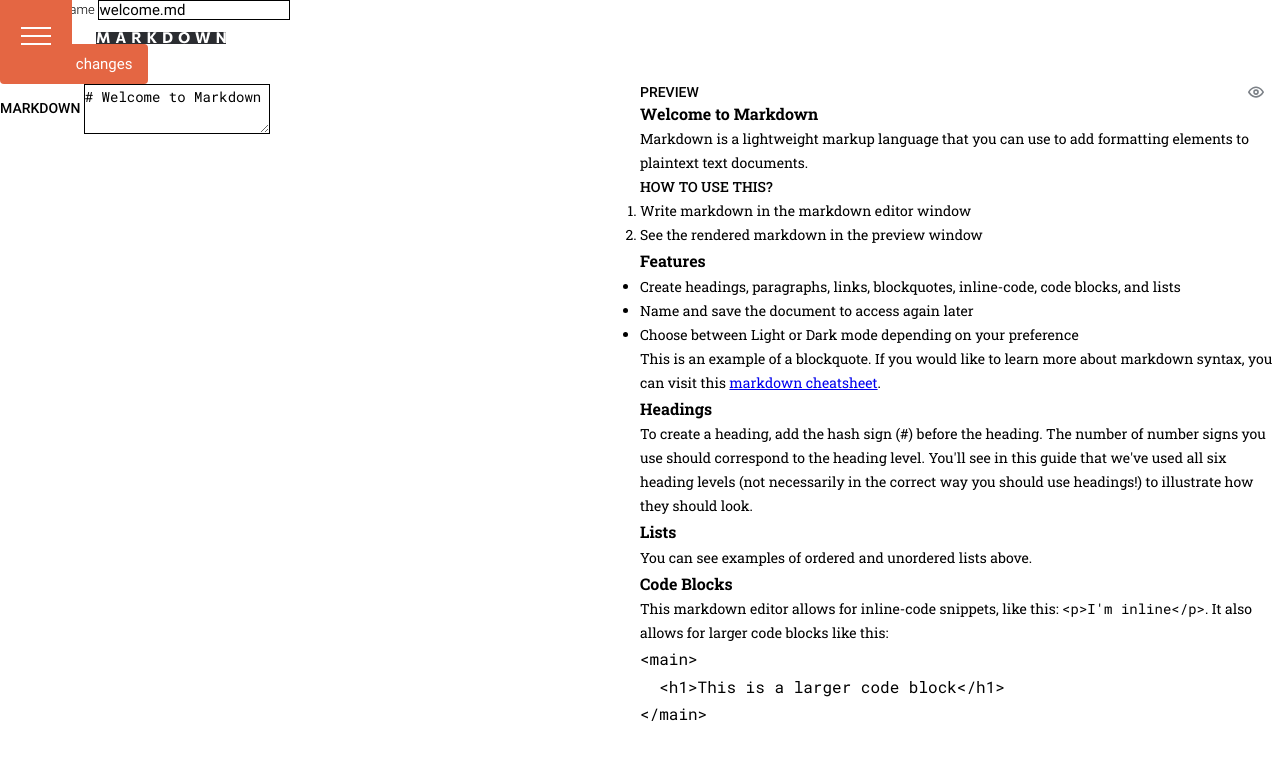
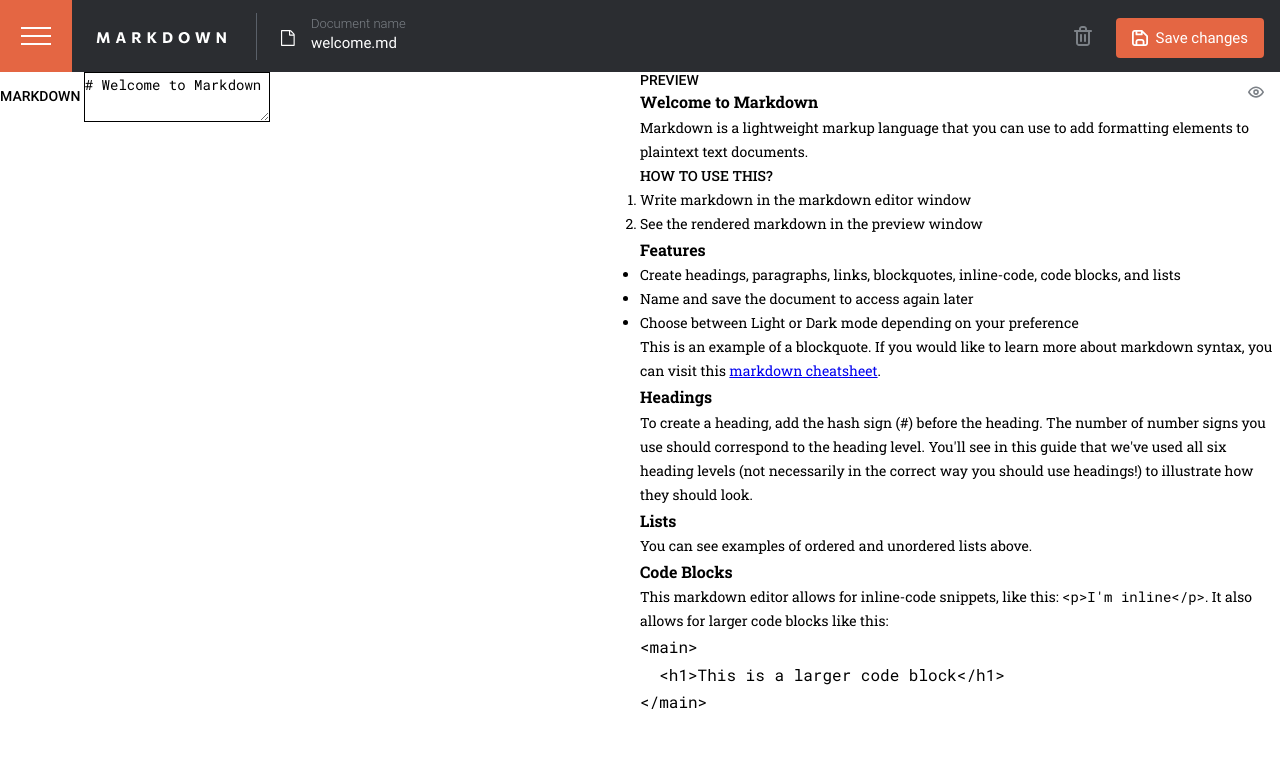
Before and after one commit to webdevbynight/in-browser-markdown-editor, a website with bundled scripts: page index.html in a window 1280 px wide. Built offline with nearby package versions, Linux system fonts and the light colour scheme; files whose address does not match are found by name.

Commit message:
Styled app bar

```diff
--- a/sass/_variables.scss
+++ b/sass/_variables.scss
@@ -28,8 +28,10 @@
     --colour-900: #1d1f22;
     --colour-1000: #151619;
     --primary: white;
+    --secondary: #7c8187;
     --primary-background: #2b2d31;
     --secondary-background: #1d1f22;
+    --tertiary-background: #5a6069;
     --icon-primary: #7c8187;
     --icon-primary-hover: #e46643;
     --button-primary-background: #e46643;
@@ -46,6 +48,12 @@
     --header-logo-inline-inset-sidebar-closed: calc(var(--sidebar-inline-size) * -1 - var(--header-logo-inline-inset));
     --header-logo-inline-inset-sidebar-open: var(--header-logo-inline-inset);
     --menu-button-size: #{px2rem(56)};
+    --app-bar-block-padding: #{px2rem(8)};
+    --app-bar-inline-padding: #{px2rem(80)} #{px2rem(8)};
+    --app-bar-input-block-padding: #{px2rem(6)};
+    --app-bar-input-block-padding-hover: #{px2rem(5)};
+    --app-bar-input-gap: #{px2rem(3)} #{px2rem(16)};
+    --app-bar-buttons-gap: #{px2rem(24)};
     --sidebar-inline-size: #{px2rem(250)};
     --sidebar-block-padding: #{px2rem(72)} #{px2rem(24)};
     --sidebar-inline-padding: #{px2rem(24)};
@@ -64,20 +72,26 @@
     --mode-choice-button-radius: #{px2rem(14.5)};
     --mode-choice-button-gap: #{px2rem(10)};
     --mode-choice-button-inline-inset: #{px2rem(6)};
-    @include css-media-queries($from-breakpoint: two-column-editor) {
-        --menu-button-size: #{px2rem(72)};
-        --toggle-preview-block-inset: #{px2rem(84)};
-        --save-button-padding: #{px2rem(11)} #{px2rem(16)};
-    }
-    @include css-media-queries($from-breakpoint: wide-app-bar) {
-        --header-logo-inline-inset-sidebar-closed: calc(var(--header-logo-inline-inset) + var(--menu-button-size));
-        --header-logo-inline-inset-sidebar-open: calc(var(--sidebar-inline-size) + var(--header-logo-inline-inset-sidebar-closed));
-        --sidebar-block-start-padding: #{px2rem(27)};
-    }
 
     // Transitions
     --button-transition-duration: 150ms;
     --sidebar-transition-duration: 200ms;
     --toggle-preview-transition-duration: 200ms;
     --mode-choice-button-transition-duration: 200ms;
+
+    @include css-media-queries($from-breakpoint: two-column-editor) {
+        --menu-button-size: #{px2rem(72)};
+        --app-bar-block-padding: #{px2rem(17)} #{px2rem(14)};
+        --app-bar-inline-padding: #{px2rem(96)} #{px2rem(16)};
+        --toggle-preview-block-inset: #{px2rem(84)};
+        --save-button-padding: #{px2rem(11)} #{px2rem(16)};
+    }
+    @include css-media-queries($from-breakpoint: wide-app-bar) {
+        --header-logo-block-padding: #{px2rem(14)};
+        --header-logo-inline-end-padding: #{px2rem(30)};
+        --header-logo-inline-inset-sidebar-closed: calc(var(--header-logo-inline-inset) + var(--menu-button-size));
+        --header-logo-inline-inset-sidebar-open: calc(var(--sidebar-inline-size) + var(--header-logo-inline-inset-sidebar-closed));
+        --app-bar-inline-start-padding: #{px2rem(281)};
+        --sidebar-block-start-padding: #{px2rem(27)};
+    }
 }
--- /dev/null
+++ b/sass/app-bar/_app-bar.scss
@@ -0,0 +1,77 @@
+@charset "utf-8";
+@use "../base/mixins" as *;
+
+/** @section App bar */
+.app-bar {
+    color: var(--primary);
+    background: var(--primary-background);
+    display: flex;
+    flex-wrap: wrap;
+    justify-content: space-between;
+    align-items: center;
+    padding-block: var(--app-bar-block-padding);
+    padding-inline: var(--app-bar-inline-padding);
+    p {
+        &:first-of-type {
+            display: inline-grid;
+            grid-template-columns: 14px calc((375 - 214) / 375 * 100dvi);
+            gap: var(--app-bar-input-gap);
+            &::before {
+                background: url("images/sprites.svg") no-repeat left -16px;
+                align-self: center;
+                width: 14px;
+                height: 16px;
+                content: "";
+            }
+        }
+        &:last-of-type {
+            display: inline-flex;
+            gap: var(--app-bar-buttons-gap);
+            button {
+                flex-shrink: 0;
+            }
+        }
+    }
+    input {
+        color: inherit;
+        background: inherit;
+        padding-block: var(--app-bar-input-block-padding);
+        border: none;
+        &:hover,
+        &:focus {
+            padding-block-end: var(--app-bar-input-block-padding-hover);
+            border-block-end: 1px solid;
+        }
+        &:focus {
+            outline: none;
+        }
+    }
+    label {
+        color: var(--secondary);
+    }
+    @include css-media-queries($below-breakpoint: two-column-editor) {
+        label {
+            @include css-visually-hidden;
+        }
+    }
+    @include css-media-queries($from-breakpoint: two-column-editor) {
+        p {
+            &:first-of-type {
+                &::before {
+                    grid-row: span 2;
+                }
+            }
+        }
+        input {
+            padding-block-start: 0;
+        }
+    }
+    @include css-media-queries($from-breakpoint: wide-app-bar) {
+        padding-inline-start: var(--app-bar-inline-start-padding);
+        p {
+            &:first-of-type {
+                grid-template-columns: 14px calc((1440 - 1060) / 1440 * 100dvi);
+            }
+        }
+    }
+}
--- /dev/null
+++ b/sass/header/_header.scss
@@ -0,0 +1,14 @@
+@charset "utf-8";
+@use "../base/mixins" as *;
+
+/** @section Header */
+#header {
+    @include css-media-queries($from-breakpoint: wide-app-bar) {
+        h1 {
+            padding-block: var(--header-logo-block-padding);
+            padding-inline-end: var(--header-logo-inline-end-padding);
+            border-inline-end: 1px solid var(--tertiary-background);
+            inset-block-start: calc(var(--header-logo-block-inset) - var(--header-logo-block-padding));
+        }
+    }
+}
--- a/sass/sidebar/_sidebar.scss
+++ b/sass/sidebar/_sidebar.scss
@@ -8,6 +8,10 @@
     color: var(--primary);
     background: var(--secondary-background);
     padding: var(--sidebar-block-padding) var(--sidebar-inline-padding);
+    h2,
+    time {
+        color: var(--secondary);
+    }
     h2 {
         margin-block-end: var(--sidebar-title-block-margin);
     }
--- a/sass/styles.scss
+++ b/sass/styles.scss
@@ -22,4 +22,6 @@
 @use "./typo/typo";
 @use "./buttons/buttons";
 @use "./layout/layout";
+@use "./header/header";
+@use "./app-bar/app-bar";
 @use "./sidebar/sidebar";
--- a/sass/typo/_typo.scss
+++ b/sass/typo/_typo.scss
@@ -13,6 +13,7 @@ textarea, #preview :is(pre, code) {
 }
 .app-bar {
     font-size: var(--app-bar-text);
+    line-height: 1.1;
     label {
         font-size: var(--app-bar-label-text);
         font-weight: 300;
```
Also changed, not shown: css/styles.css, 1 other file.
